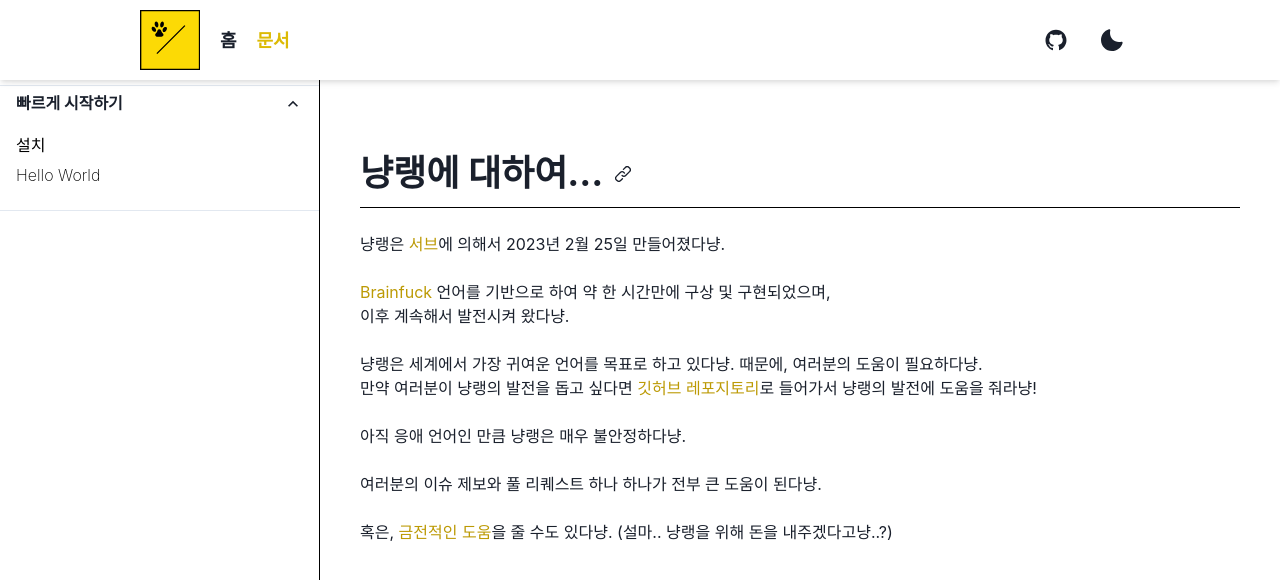
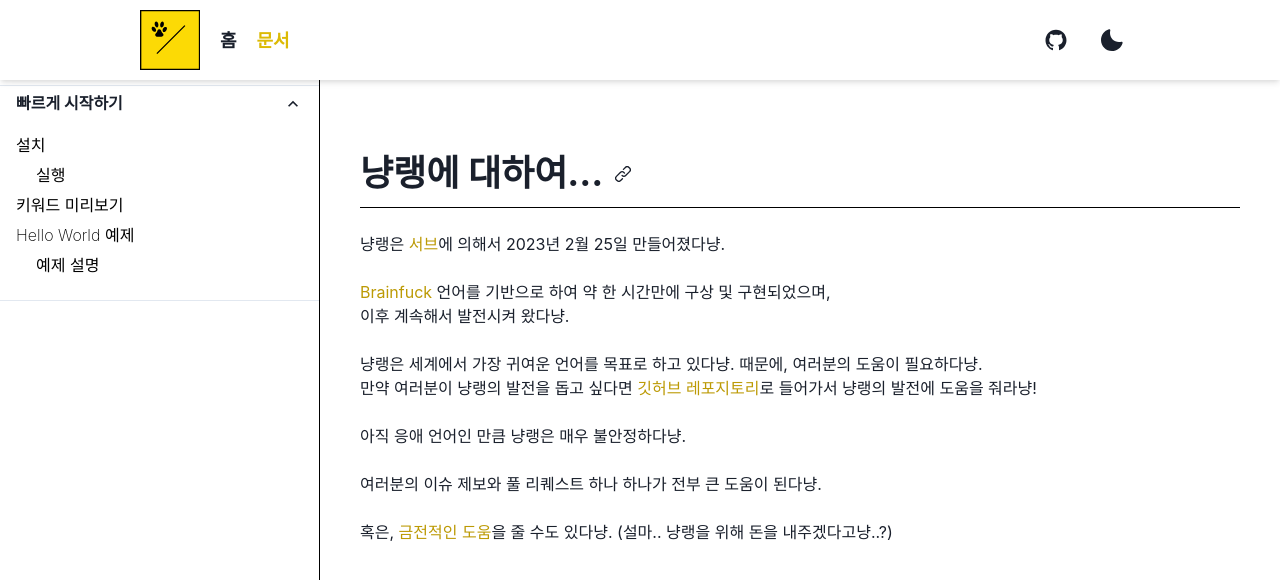
Before and after one commit to Nyanlang/nyanlang-web, a Next.js app: page /docs in a window 1280 px wide. Both pictures are taken after a click on the button "빠르게 시작하기". Shown: the top 580 px of the page. Built offline with nearby package versions, Linux system fonts and the light colour scheme.

Commit message:
Add navigation level style

```diff
--- a/components/navigation.tsx
+++ b/components/navigation.tsx
@@ -89,12 +89,12 @@ export default function Navigation() {
     )
 }
 
-function DocsNavigationItem(props: {href: string, children: React.ReactNode}) {
+function DocsNavigationItem(props: {href: string, lv: 1|2|3, children: React.ReactNode}) {
     let router = useRouter();
 
     const navTextColor = useColorModeValue("black", "whiteAlpha.900");
 
-    return <Box w={"100%"} fontWeight={"thin"} py={"3px"} >
+    return <Box w={"100%"} fontWeight={"thin"} py={"3px"} ml={`${(props.lv-1)*20}px`} >
         <Link href={props.href} color={router.route === props.href ? "nyanlang.700" : navTextColor} _hover={{textDecoration:"none",color:"nyanlang.500"}}>{props.children}</Link>
     </Box>
 }
@@ -124,8 +124,11 @@ export function DocsNavigation() {
         <IconButton aria-label={"메뉴"} icon={isOpen ? <CloseIcon /> : <HamburgerIcon />} size={"md"} display={["block", null, null, "none"]} position={"fixed"} top={"90px"} left={"10px"} onClick={() => setIsOpen((prev) => !prev)} zIndex={100} />
         <Accordion overflowY={"auto"} allowToggle display={[isOpen ? "block" : "none", null, null, "block"]} position={["relative", null, null, "sticky"]} top={"0px"} w={["100vw", null, null, "100%"]} h={["100vh", null, null, "fit-content"]} bg={navBgColor} pt={["80px", null, null, "5px"]}>
             <DocsNavigationCategory title={"빠르게 시작하기"}>
-                <DocsNavigationItem href={"/docs/getting-started#installation"}>설치</DocsNavigationItem>
-                <DocsNavigationItem href={"/docs/getting-started#hello-world"}>Hello World</DocsNavigationItem>
+                <DocsNavigationItem lv={1} href={"/docs/getting-started#installation"}>설치</DocsNavigationItem>
+                <DocsNavigationItem lv={2} href={"/docs/getting-started#how-to-run"}>실행</DocsNavigationItem>
+                <DocsNavigationItem lv={1} href={"/docs/getting-started#keyword-table"}>키워드 미리보기</DocsNavigationItem>
+                <DocsNavigationItem lv={1} href={"/docs/getting-started#hello-world"}>Hello World 예제</DocsNavigationItem>
+                <DocsNavigationItem lv={2} href={"/docs/getting-started#hello-world-explained"}>예제 설명</DocsNavigationItem>
             </DocsNavigationCategory>
         </Accordion>
     </>
```
